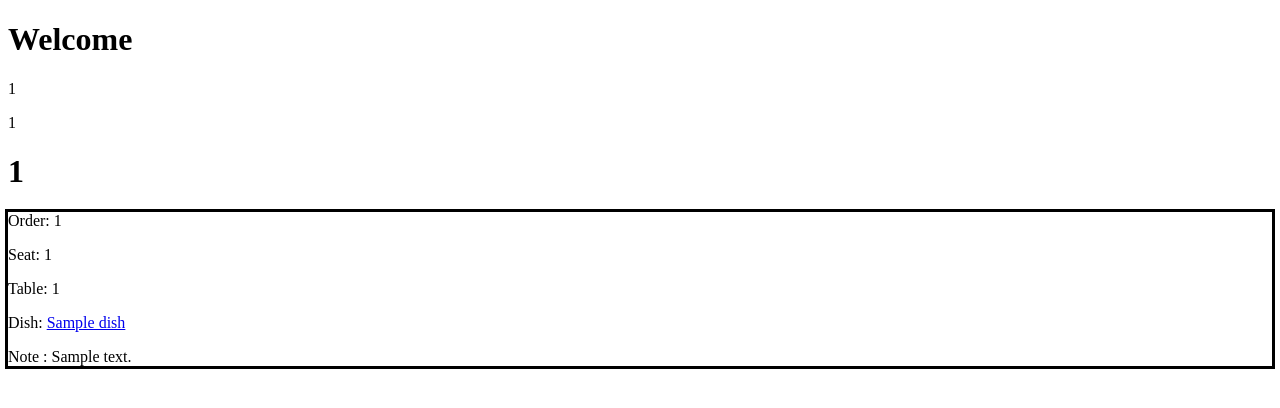
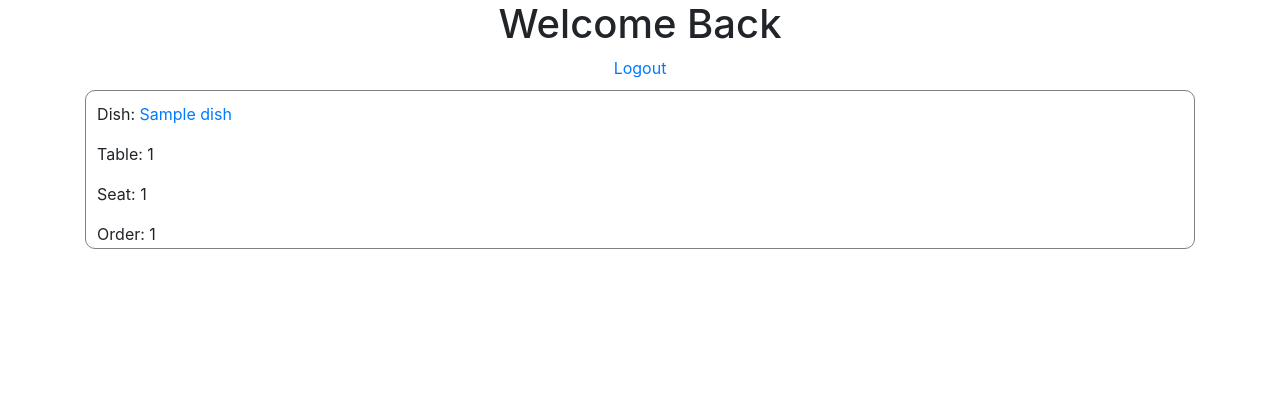
Before and after one commit to pabloare/campsite, a Django app: page /runner/home/1/1 in a window 1280 px wide. Shown: the top 408 px of the page. Run offline with Django 3.2, Linux system fonts and the light colour scheme; tables that the repository leaves empty hold one stand-in row (values such as "Sample post"); some libraries are stand-ins or nearby versions.

Commit message:
design runner and chef

```diff
--- a/chef/static/chef-jquery.js
+++ b/chef/static/chef-jquery.js
@@ -1,5 +1,7 @@
 $(document).ready(function () {
     'use strict';
+    $(".res_name").hide();
+    $(".chef_id").hide();
     console.log("jquery working");
     var res_name = $(".res_name").text();
     var chef_id = $(".chef_id").text();
--- a/runner/static/runner-orders.js
+++ b/runner/static/runner-orders.js
@@ -1,6 +1,8 @@
 $(document).ready(function () {
     'use strict';
     console.log("jquery working");
+    $(".res_name").hide();
+    $(".runner_id").hide();
     var res_name = $(".res_name").text();
     var runner_id = $(".runner_id").text();
     // TODO : Change interval so it is only called when a dish is ordered
@@ -12,5 +14,5 @@ $(document).ready(function () {
 
 function updateContent(res_name, runner_id) {
   var link = "/runner/home/update/"+runner_id+"/"+res_name;
-  $(".orders").load(link).fadeIn("fast");
+  $(".orders").load(link);
 }
--- /dev/null
+++ b/runner/static/runner_orders.css
@@ -0,0 +1,9 @@
+.order_div {
+  border: 1px solid gray;
+  padding: 1%;
+  border-radius:10px;
+  max-height: 159px;
+  overflow-y: scroll;
+  margin-top:10px
+
+}
--- a/runner/templates/home_runner.html
+++ b/runner/templates/home_runner.html
@@ -1,30 +1,27 @@
-<!DOCTYPE html>
-<html lang="en">
-<head>
+{% extends 'login_runner.html' %}
 
-    <meta charset="utf-8">
-    <meta name="viewport" content="width=device-width, initial-scale=1, shrink-to-fit=no">
+{% block title %}
+<title> Home </title>
+{% load static %}
 
-    <meta charset="UTF-8">
-    {% load static %}
+{% endblock %}
 
-</head>
-<body>
-  <h1>Welcome</h1>
+  {% block body %}
+  <div class="container">
+<div class="row justify-content-center">
+  <h1>Welcome Back</h1>
+</div>
+<div class="row justify-content-center">
+<a href="/runner/">Logout</a>
+</div>
   <!-- USING THESE AS VARIABLES TO RENDER, DO NOT TOUCH-->
   <p class="res_name">{{ runner.restaurant.id }}</p>
   <p class="runner_id">{{ runner.runner_id }}</p>
   <div class="orders">
 
   </div>
-  <div class="try">
-  </div>
-<script
-  src="https://code.jquery.com/jquery-3.3.1.js"
-  integrity="sha256-2Kok7MbOyxpgUVvAk/HJ2jigOSYS2auK4Pfzbm7uH60="
-  crossorigin="anonymous"></script>
-<script src="https://cdnjs.cloudflare.com/ajax/libs/popper.js/1.14.0/umd/popper.min.js" integrity="sha384-cs/chFZiN24E4KMATLdqdvsezGxaGsi4hLGOzlXwp5UZB1LY//20VyM2taTB4QvJ" crossorigin="anonymous"></script>
-<script type="text/javascript" src="{% static 'runner-orders.js' %}"></script>
-
-</body>
-</html>
+</div>
+{% endblock %}
+{% block jslinks %}
+  <script type="text/javascript" src="{% static 'runner-orders.js' %}"></script>
+{% endblock %}
--- a/runner/templates/login_runner.html
+++ b/runner/templates/login_runner.html
@@ -1,34 +1,63 @@
 <!DOCTYPE html>
 <html lang="en">
 <head>
+  {% block title %}
   <title>Runner Login</title>
+  {% endblock %}
     <meta charset="utf-8">
     <meta name="viewport" content="width=device-width, initial-scale=1, shrink-to-fit=no">
+    <link rel="stylesheet" href="https://stackpath.bootstrapcdn.com/bootstrap/4.1.0/css/bootstrap.min.css" integrity="sha384-9gVQ4dYFwwWSjIDZnLEWnxCjeSWFphJiwGPXr1jddIhOegiu1FwO5qRGvFXOdJZ4" crossorigin="anonymous">
+    <link href="https://maxcdn.bootstrapcdn.com/font-awesome/4.7.0/css/font-awesome.min.css" rel="stylesheet">
+    <meta charset="UTF-8">
 
-    <meta charset="UTF-8">
 </head>
 <body>
-  <div style="outline-style: solid;">
-    <h1>Runner Login </h1>
+  {% block body %}
+
+      <div style="margin-top:2%;"class="row justify-content-center">
+      <h4 class="display-4">Runner     <i class="fa fa-cubes" aria-hidden="true"></i></h4>
+    </div>
+    <div  style="margin-top:2%;"class="container">
     <form class="register-form" action='' method="post">
       {% if error %}
-    <h3> The Runner ID you submitted does not exist. Contact Manager for further assistance</h3>
+      <div class="alert alert-warning alert-dismissible" role="alert">
+        <button type="button" class="close" data-dismiss="alert" aria-label="Close"><span aria-hidden="true">&times;</span></button>
+        <strong>Oops!</strong> The Runner ID you submitted does not exist. Contact Manager for further assistance
+      </div>
       {% endif %}
         {% csrf_token %}
         <table>
-        <p>Your Runner ID </p><input type="text" placeholder="Runner ID" name="runner_id" required>
+
+          <div class="input-group input-group-md">
+          <input class="form-control" type="text" placeholder="Runner ID" name="runner_id" required>
+        </div>
         <p> Forgot Runner Id? Ask your manager for it!</p>
         <p> Rememeber to <em>not</em> share your ID! It is unique for you!</p>
-         <select name="select-res" required>
-           <p>Select the restaurant you work in </p>
+
+           <div class="input-group input-group-lg">
+
+           <select name="select-res" class="custom-select" required>
+       <option selected>Select Restaurant</option>
        {% for restaurant in restaurants %}
-         <option value="{{ restaurant.id }}"> {{ restaurant.name }}</option>
+       <option value="{{ restaurant.id }}">{{ restaurant.name }}</option>
        {% endfor %}
        </select>
+       </div>
         </table>
-      <input type="submit">
-      <a href="/"class="goback">Go back</a>
+        <button class="btn btn-primary" type="submit" type="button" style="margin-top:1%;">Log In <i class="fa fa-paper-plane-o" aria-hidden="true"></i>
+        </button>
+        <a class="btn btn-outline-primary" style="margin-top:1%;" href="/"class="goback">Go back</a>
       </form>
     </div>
+    {% endblock %}
+    <script
+    src="https://code.jquery.com/jquery-3.3.1.min.js"
+    integrity="sha256-FgpCb/KJQlLNfOu91ta32o/NMZxltwRo8QtmkMRdAu8="
+    crossorigin="anonymous"></script>
+
+    <script src="https://cdnjs.cloudflare.com/ajax/libs/popper.js/1.14.0/umd/popper.min.js" integrity="sha384-cs/chFZiN24E4KMATLdqdvsezGxaGsi4hLGOzlXwp5UZB1LY//20VyM2taTB4QvJ" crossorigin="anonymous"></script>
+    <script src="https://stackpath.bootstrapcdn.com/bootstrap/4.1.0/js/bootstrap.min.js" integrity="sha384-uefMccjFJAIv6A+rW+L4AHf99KvxDjWSu1z9VI8SKNVmz4sk7buKt/6v9KI65qnm" crossorigin="anonymous"></script>
+    {% block jslinks %}
+    {% endblock %}
 </body>
 </html>
--- a/runner/templates/runner-orders.html
+++ b/runner/templates/runner-orders.html
@@ -1,29 +1,23 @@
-<!DOCTYPE html>
-<html lang="en">
-<head>
+{% extends 'login_runner.html' %}
+{% block title %}
+    {% load static %}
+    <link rel="stylesheet" href="{% static 'runner_orders.css' %}" type="text/css">
 
-    <meta charset="utf-8">
-    <meta name="viewport" content="width=device-width, initial-scale=1, shrink-to-fit=no">
-    <meta charset="UTF-8">
-    {% load static %}
+{% endblock %}
+{% block body %}
+  {% for join in joins %}
+  <div class="order_div">
+    <p>Dish:  <a href="/runner/home/{{ runner.runner_id }}/{{ join.id }}/{{ join.restaurant.id }}">{{ join.dish }} </a> </p>
 
-</head>
-<body>
-  <h1>{{ runner.runner_id }}</h1>
-  {% for join in joins %}
-  <div style="outline-style: solid;">
-
+    <p>Table: {{ join.order.seat.table }}</p>
+    <p>Seat: {{ join.order.seat }}</p>
       <p>Order: {{ join.order.id }} </p>
-      <p>Seat: {{ join.order.seat }}</p>
-      <p>Table: {{ join.order.seat.table }}</p>
-      <p>Dish:  <a href="/runner/home/{{ runner.runner_id }}/{{ join.id }}/{{ join.restaurant.id }}">{{ join.dish }} </a> </p>
-      {% if not join.order.note %}
-        <p> No note was added </p>
+      {% if not join.note %}
+        <p> Note: None </p>
       {% else %}
-        <p> Note : {{ join.order.note }} </p>
+        <p> Note : {{ join.note }} </p>
       {% endif %}
   </div>
 
   {% endfor %}
-</body>
-</html>
+{% endblock %}
```
Also changed, not shown: chef/static/chef_orders.css (added, +9 -0 lines), chef/templates/chef-orders.html (+18 -23 lines), chef/templates/home_chef.html (+16 -22 lines), chef/templates/login_chef.html (+6 -2 lines). Lines whose indentation alone changed are shown as unchanged.
